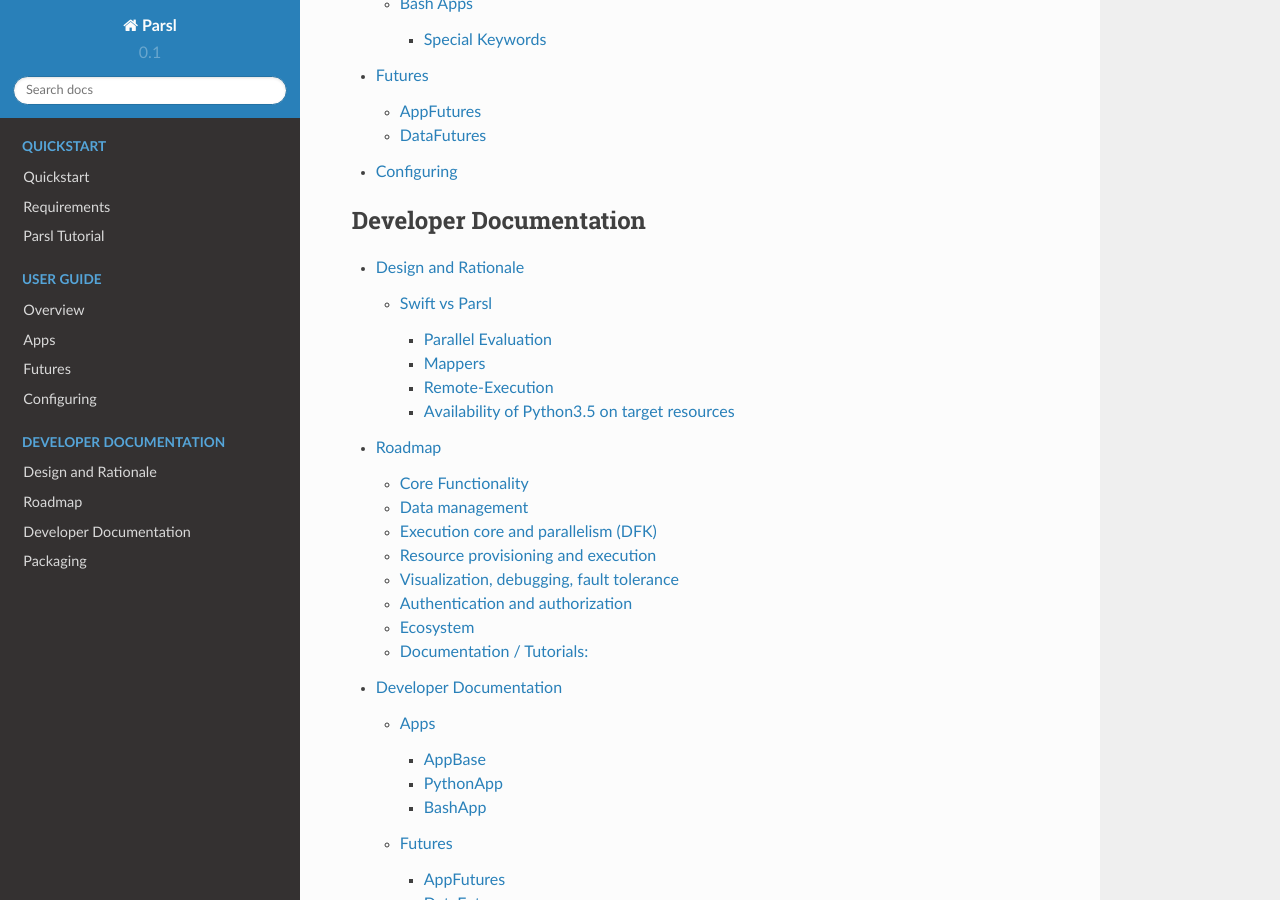
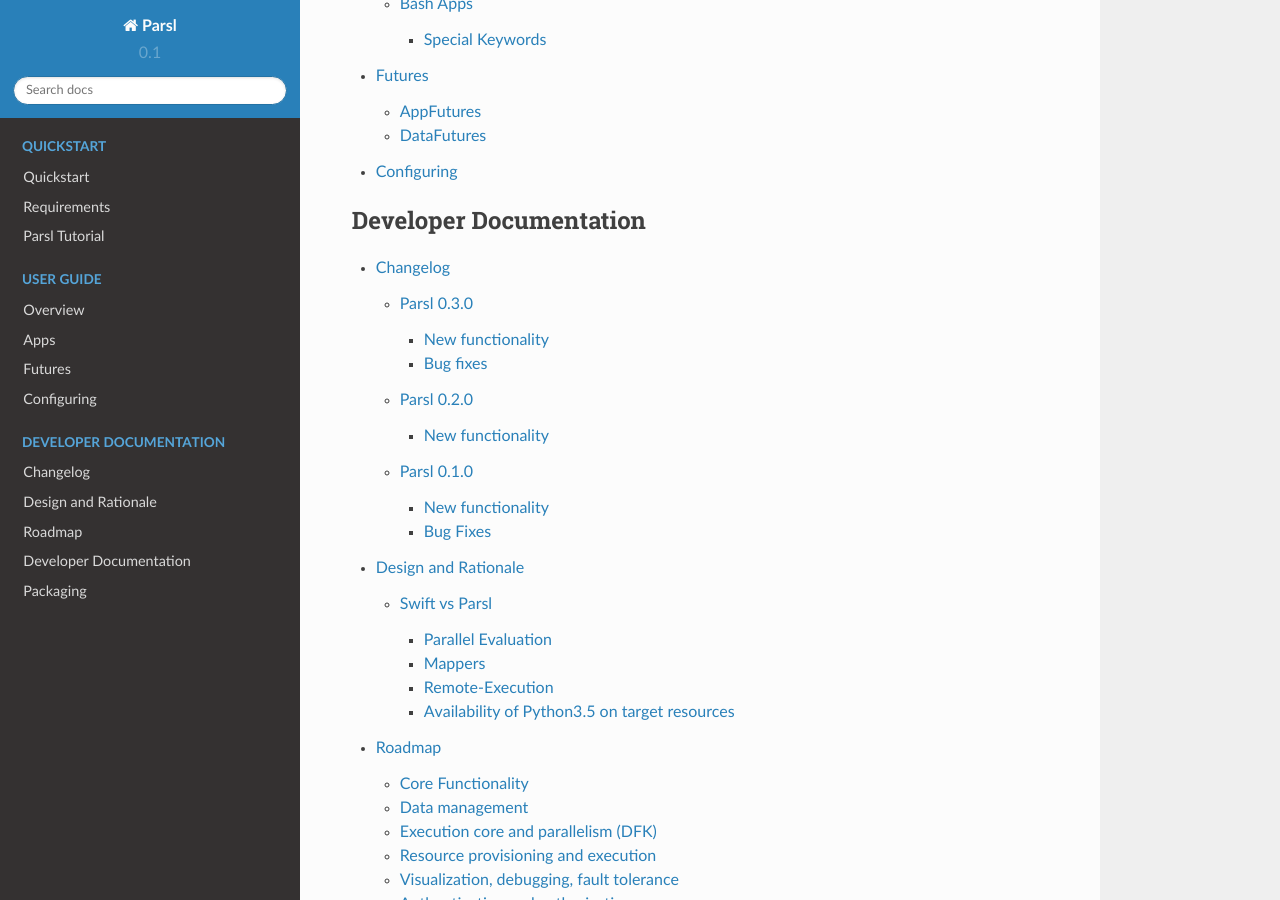
Before and after one commit to Parsl/parsl, a Sphinx documentation site: the page built from docs/index.rst, in a window 1280 px wide and 900 px high, scrolled down 1032 px. Built offline with Sphinx 7.4.7 and the Read the Docs theme 2.0.0, drawn with Linux system fonts in a browser that asks for light colours; some of the changed lines change nothing that is shown.

Commit message:
Adding changelog

```diff
--- /dev/null
+++ b/docs/devguide/changelog.rst
@@ -0,0 +1,83 @@
+Changelog
+=========
+
+Parsl 0.3.0
+-----------
+
+Here are the major changes that are included in the Parsl 0.3.0 release.
+
+
+New functionality
+^^^^^^^^^^^^^^^^^
+
+* Arguments to DFK has changed ::
+
+    # Old
+    dfk(executor_obj)
+
+    # New, pass a list of executors
+    dfk(executors=[list_of_executors])
+
+    # Alternatively, pass the config from which the DFK will
+    #instantiate resources
+    dfk(config=config_dict)
+
+* Execution providers have been restructured to a separate repo: `libsubmit <https://github.com/Parsl/libsubmit>`_
+
+* Bash app styles have changes to return the commandline string rather than be assigned to the special keyword `cmd_line`
+  Please refer `RFC #37 <https://github.com/Parsl/parsl/issues/37>`_ for more details. This is a **non-backward** compatible change.
+
+* Output files from apps are now made available as an attribute of the AppFuture.
+  Please refer `#26 <Output files from apps #26>`_ for more details. This is a **non-backward** compatible change ::
+
+    # This is the pre 0.3.0 style
+    app_fu, [file1, file2] = make_files(x, y, outputs=['f1.txt', 'f2.txt'])
+
+    #This is the style that will be followed going forward.
+    app_fu = make_files(x, y, outputs=['f1.txt', 'f2.txt'])
+    [file1, file2] = app_fu.outputs
+
+* DFK init now supports auto-start of IPP controllers
+
+* Support for channels via libsubmit. Channels enable execution of commands from execution providers either
+  locally, or remotely via ssh.
+
+* Bash apps now support timeouts.
+
+* Support for cobalt execution provider.
+
+
+Bug fixes
+^^^^^^^^^
+* Futures have inconsistent behavior in bash app fn body `#35 <https://github.com/Parsl/parsl/issues/35>`_
+* Parsl dflow structure missing dependency information `#30 <https://github.com/Parsl/parsl/issues/30>`_
+
+
+Parsl 0.2.0
+-----------
+
+Here are the major changes that are included in the Parsl 0.2.0 release.
+
+New functionality
+^^^^^^^^^^^^^^^^^
+
+* Support for execution via IPythonParallel executor enabling distributed execution.
+* Generic executors
+
+Parsl 0.1.0
+-----------
+
+Here are the major changes that are included in the Parsl 0.1.0 release.
+
+New functionality
+^^^^^^^^^^^^^^^^^
+
+* Support for Bash and Python apps
+* Support for chaining of apps via futures handled by the DataFlowKernel.
+* Support for execution over threads.
+* Arbitrary DAGs can be constructed and executed asynchronously.
+
+Bug Fixes
+^^^^^^^^^
+
+* Initial release, no listed bugs.
--- a/docs/index.rst
+++ b/docs/index.rst
@@ -14,7 +14,7 @@
    :caption: Quickstart
 
    quick/quickstart.rst
-   quick/Tutorial.rst
+   quick/tutorial.rst
 
 .. toctree::
    :maxdepth: 3
@@ -30,6 +30,7 @@
    :maxdepth: 4
    :caption: Developer Documentation
 
+   devguide/changelog
    devguide/design
    devguide/roadmap
    devguide/dev_docs
```
